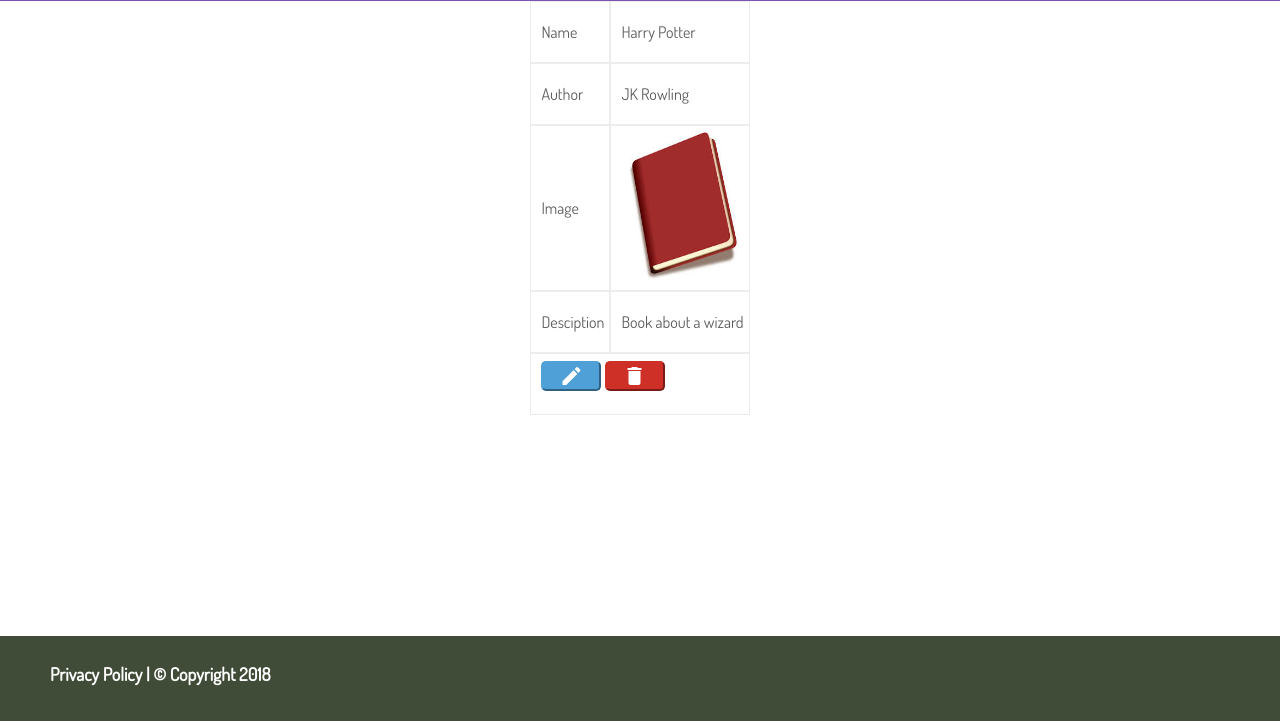
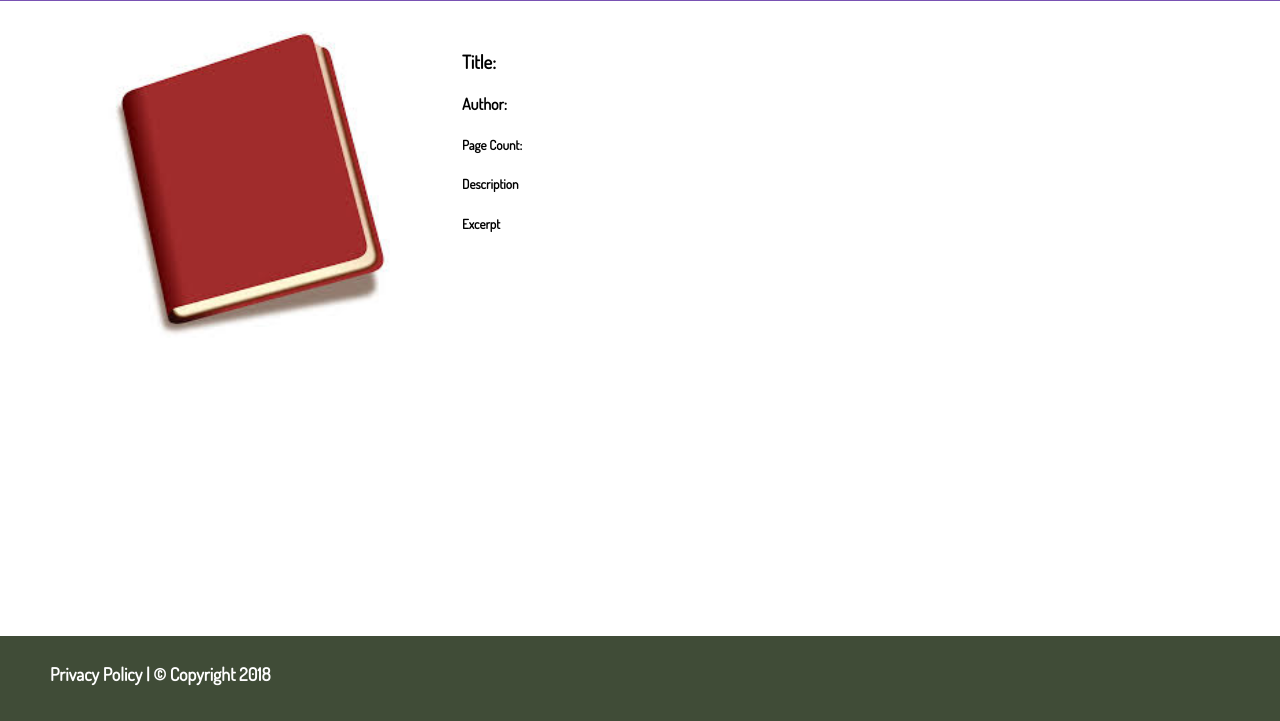
Before and after one commit to bekomay26/smartbooks, a plain HTML site: page UI/meal_details.html in a window 1280 px wide. Shown: the part 79-800 px from the top of the page. Drawn offline with Linux system fonts and the light colour scheme.

Commit message:
Amend UI templates

```diff
--- a/UI/meal_details.html
+++ b/UI/meal_details.html
@@ -15,36 +15,22 @@
           <a href="#" id="menu-icon"><i class="material-icons">menu</i></a>
         </nav>
       </header>
-        <form>
-            <table id='summary-table' align='center'>
-                <thead>
-                </thead>
-                <tbody>
-                    <tr>
-                        <td>Name</td>
-                        <td>Harry Potter</td>
-                    </tr>
-                    <tr>
-                        <td>Author</td>
-                        <td>JK Rowling</td>
-                    </tr>
-                    <tr>
-                        <td>Image</td>
-                        <td><img src='img/bookimage.jpg' width='50' height='150'></td>
-                    </tr>
-                    <tr>
-                        <td>Desciption</td>
-                        <td>Book about a wizard</td>
-                    </tr>
-                    <tr>
-                        <td colspan='2'><button class='edit-btn'><i class="material-icons">edit</i> Edit</button>
-                        <button class='delete-btn'><i class="material-icons">delete</i> Delete</button></td>
-                    </tr>
-                </tbody>
-            </table>
-        </form>
-        <footer>
-            <h1>Privacy Policy | &copy; Copyright 2018</h1>
-        </footer>
+      <div id='details-container'>
+        <div id='image-box'>
+            <img src='img/bookimage.jpg'>
+        </div>
+        <div id='details-box'>
+            <h3>Title: <span id='title'></span></h3>
+            <h4>Author: <span id='author'></span></h4>
+            <h5>Page Count: <span id='pageCount'></span></h5>
+            <h5>Description</h5>
+            <p id='description'></p>
+            <h5>Excerpt</h5>
+            <p id='excerpt'></p>
+        </div>
+      </div>
+    <footer>
+        <h1>Privacy Policy | &copy; Copyright 2018</h1>
+    </footer>
     </body>
 </html>
--- a/UI/style/layout.css
+++ b/UI/style/layout.css
@@ -35,6 +35,23 @@
 
 h1 {
 	width: 150px;
+}
+
+#details-container {
+	display: flex;
+	width: 90%;
+	margin-left: auto;
+	margin-right: auto;
+}
+
+#details-container #image-box {
+	padding:30px;
+	flex-grow: 1;
+}
+
+#details-container #details-box {
+	padding:30px;
+	flex-grow: 8;
 }
 
 #main-container {
```
